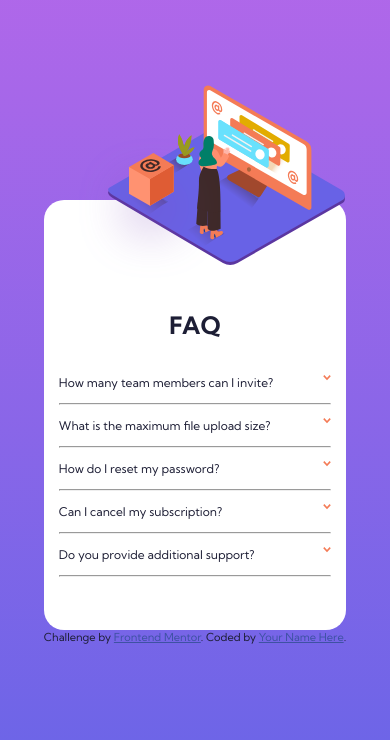
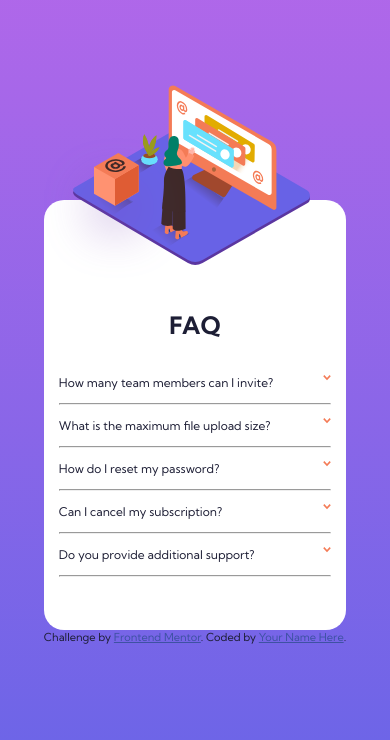
Before and after one commit to mikethecodegeek/fm-accordion, a plain HTML site: page index.html in a window 390 px wide. Drawn offline with Linux system fonts and the light colour scheme.

Commit message:
fixed image on mobile

```diff
--- a/style.css
+++ b/style.css
@@ -31,7 +31,7 @@ h1 {
 }
 
 .card > img {
-    left: 35px;
+    left: 0px;
     position: absolute;
     top: -115px;
 
```
